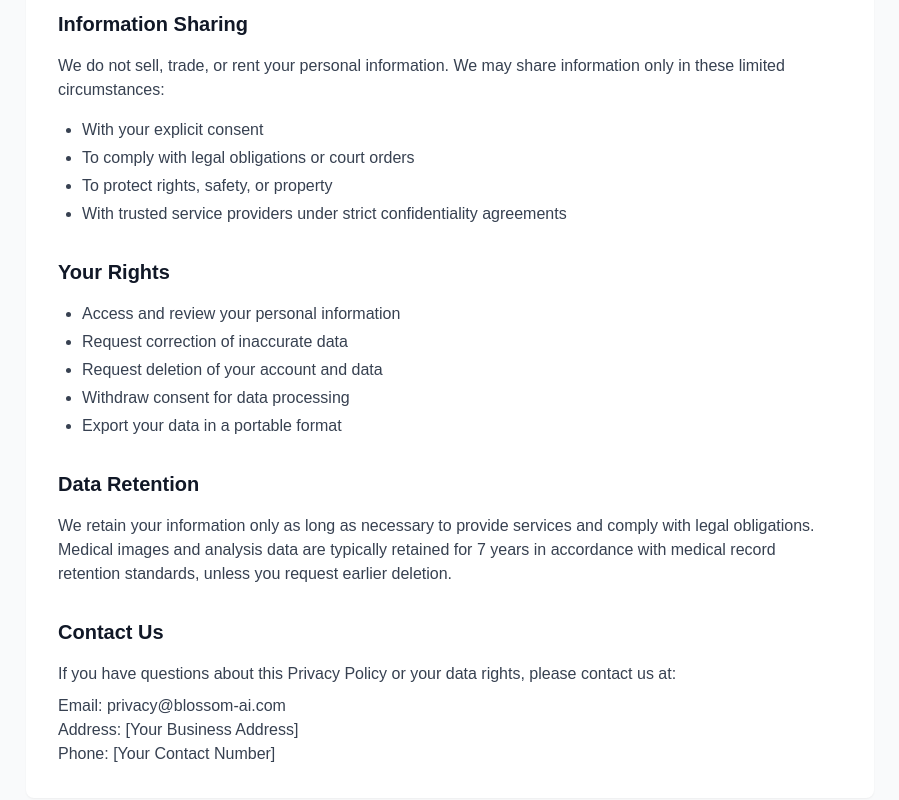
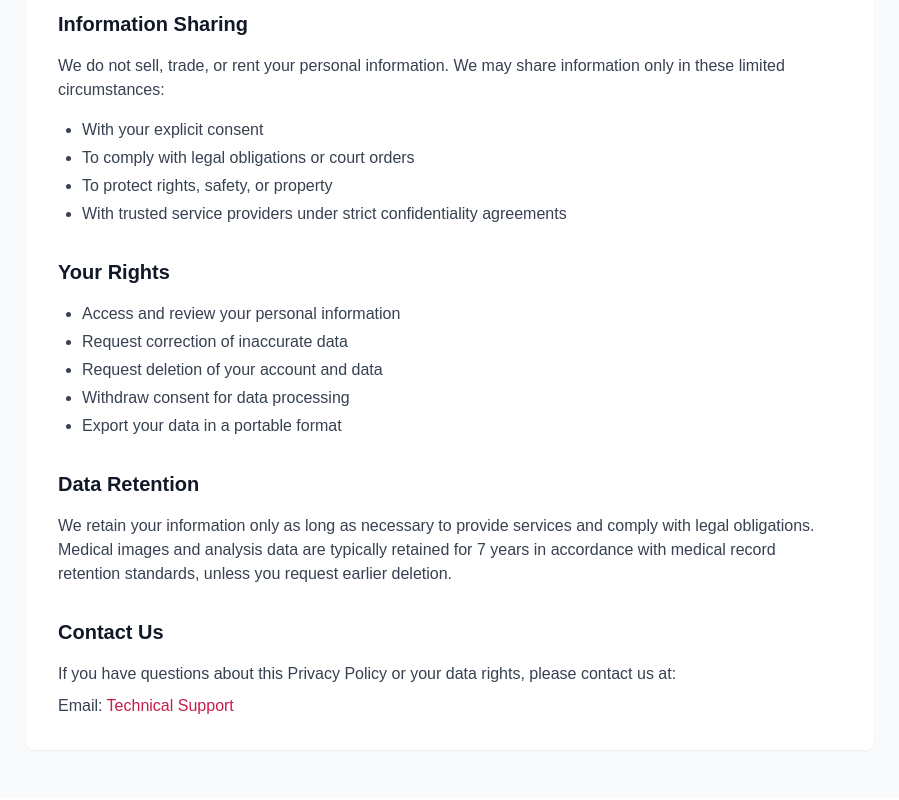
Before and after one commit to obianujumadike/blossom, a Next.js app: page /privacy in a window 1280 px wide. Shown: the part 1407-2207 px from the top of the page, without its empty margins (190-1089 px from the left). Built offline with nearby package versions, Linux system fonts and the light colour scheme; no server answers.

Commit message:
chore: update privacy policy and terms page

```diff
--- a/src/app/privacy/page.tsx
+++ b/src/app/privacy/page.tsx
@@ -106,9 +106,7 @@ export default function PrivacyPolicy() {
               <h2 className="text-xl font-semibold text-gray-900 mb-4">Contact Us</h2>
               <p>If you have questions about this Privacy Policy or your data rights, please contact us at:</p>
               <p className="mt-2">
-                Email: privacy@blossom-ai.com<br/>
-                Address: [Your Business Address]<br/>
-                Phone: [Your Contact Number]
+                Email: <a href="mailto:tamaraelaye2gmail.com" className="text-bossom-pink-600 hover:underline">Technical Support</a>
               </p>
             </section>
           </div>
--- a/src/app/terms/page.tsx
+++ b/src/app/terms/page.tsx
@@ -137,9 +137,9 @@ export default function TermsAndConditions() {
               <h2 className="text-xl font-semibold text-gray-900 mb-4">11. Contact Information</h2>
               <p>For questions about these Terms and Conditions, please contact:</p>
               <p className="mt-2">
-                Email: legal@blossom-ai.com<br/>
-                Address: [Your Business Address]<br/>
-                Phone: [Your Contact Number]
+                Email: <Link href="mailto:tamaraelaye2gmail.com"> Technical support</Link><br/>
+                {/* Address: [Your Business Address]<br/>
+                Phone: [Your Contact Number] */}
               </p>
             </section>
 
```
